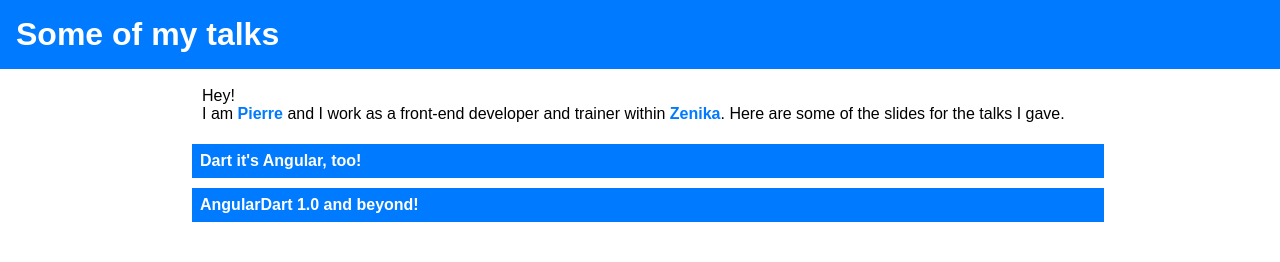
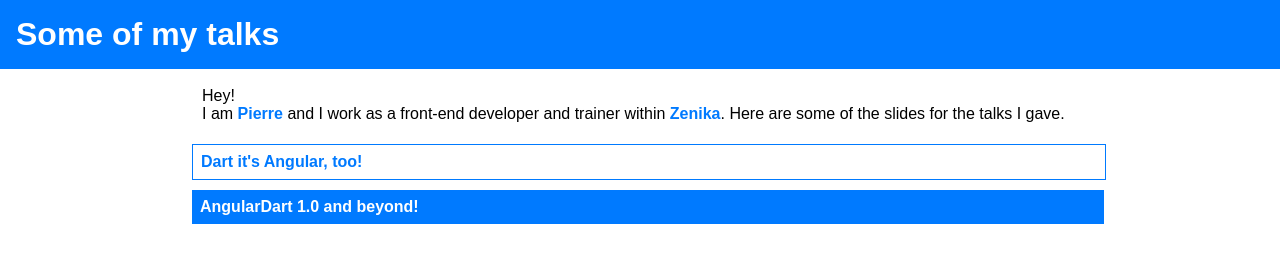
Before and after one commit to PierreReliquet/talks, a plain HTML site: page index.html in a window 1280 px wide. In both pictures the pointer is over the link "Dart it's Angular, too!". Shown: the top 262 px of the page. Drawn offline with nearby package versions, Linux system fonts and the light colour scheme.

Commit message:
Updating style.css just to try out some CSS

```diff
--- a/style.css
+++ b/style.css
@@ -34,3 +34,9 @@
   padding: 0.5em;
   cursor: pointer;
 }
+
+.content a.talk:hover {
+  background-color: white;
+  border: solid 1px rgb(0, 122, 255);
+  color: rgb(0, 122, 255);
+}
```
